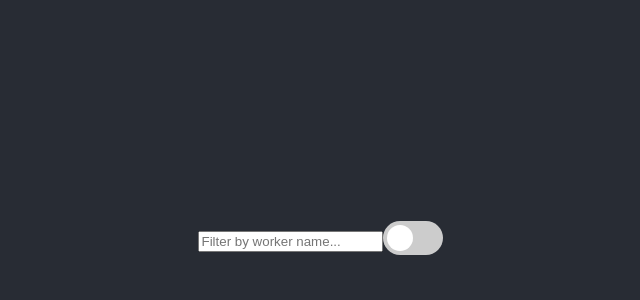
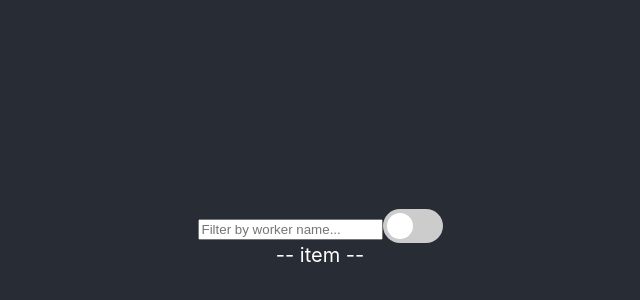
Before and after one commit to mannu-arneja/work-orders_frontend, a React (Create React App) app: page / in a window 1280 px wide. Shown: the part 162-462 px from the top of the page, without its empty margins (320-960 px from the left). Built offline with nearby package versions, Linux system fonts and the light colour scheme.

Commit message:
comp hierarchy

```diff
--- a/src/components/app/App.js
+++ b/src/components/app/App.js
@@ -2,15 +2,16 @@ import React from 'react';
 import logo from '../../assets/images/logo.svg';
 import './app.css';
 import SearchBar from '../search-bar/search-bar';
+import WorkOrders from '../work-orders/work-orders';
 
 class App extends React.Component {
   render() {
     return (
       <div className="App">
         <header className="App-header">
-          <SearchBar/>
+          <SearchBar />
+          <WorkOrders />
         </header>
-
       </div>
     );
   }
--- a/src/components/search-bar/search-bar.jsx
+++ b/src/components/search-bar/search-bar.jsx
@@ -8,9 +8,9 @@ class SearchBar extends React.Component {
         return (
             <form>
                 <input id="name-input" type="text" placeholder='Filter by worker name...'/>
-                <label class="switch">
+                <label className="switch">
                     <input id="deadline-input" type="checkbox"/>
-                    <span class="slider round"></span>
+                    <span className="slider round"></span>
                 </label>
             </form>
         )
--- /dev/null
+++ b/src/components/work-orders/work-order-item.jsx
@@ -0,0 +1,14 @@
+import React from 'react';
+import './work-order-item.css'
+
+class WorkOrderItem extends React.Component {
+    render() {
+        return (
+            <div className='work-order-item-container'>
+                -- item --
+            </div>
+        )
+    }
+}
+
+export default WorkOrderItem;
--- /dev/null
+++ b/src/components/work-orders/work-orders.css
@@ -0,0 +1,3 @@
+.work-orders-container {
+    font-size: 20px;
+}
--- /dev/null
+++ b/src/components/work-orders/work-orders.jsx
@@ -0,0 +1,19 @@
+import React from 'react';
+import './work-orders.css';
+import WorkOrderItem from './work-order-item';
+
+class WorkOrders extends React.Component {
+    constructor(props) {
+        super(props)
+    }
+
+    render() {
+        return(
+            <div className='work-orders-container'>
+                <WorkOrderItem />
+            </div>
+        )
+    }
+}
+
+export default WorkOrders;
```
Also changed, not shown: src/components/work-orders/work-order-item.css (added).
